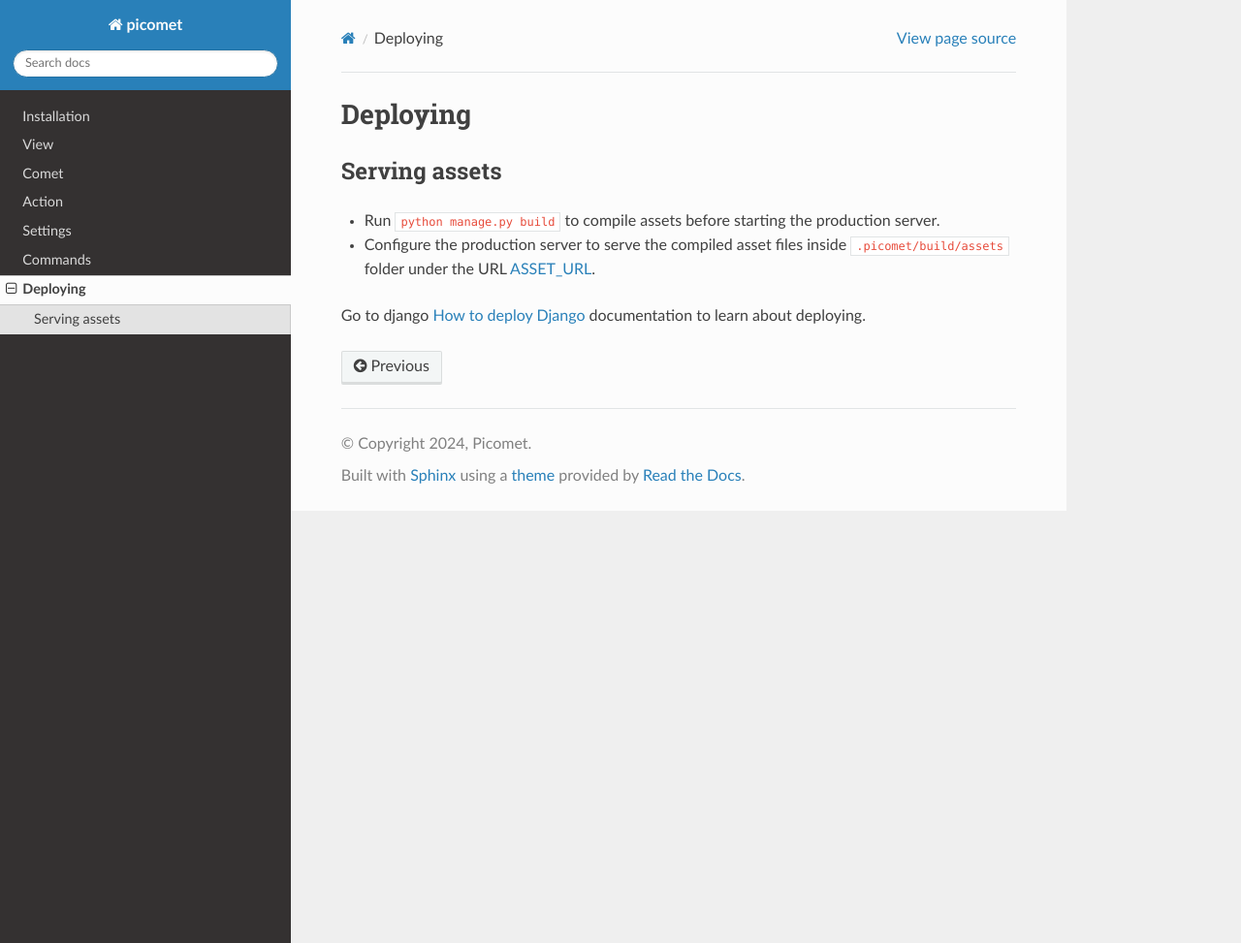
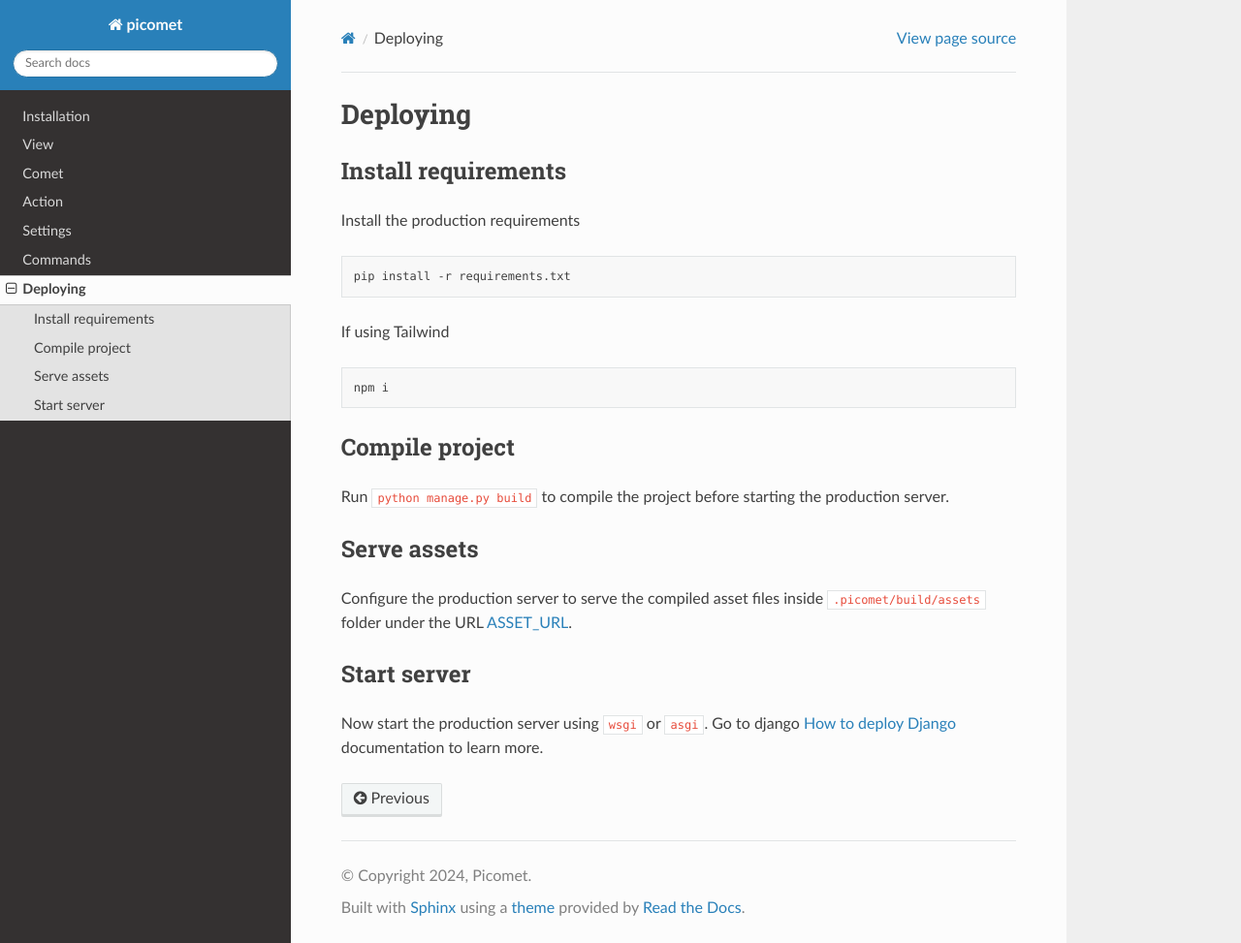
Before and after one commit to picomet/picomet, a Sphinx documentation site: the page built from docs/source/deploying.rst, in a window 1280 px wide and 973 px high. Shown: the whole window at 97% size. Built offline with Sphinx 7.4.7 and the Read the Docs theme 2.0.0, drawn with Linux system fonts in a browser that asks for light colours.

Commit message:
docs: improve deploying guide

```diff
--- a/docs/source/deploying.rst
+++ b/docs/source/deploying.rst
@@ -1,10 +1,35 @@
 Deploying
 =========
 
-Serving assets
-~~~~~~~~~~~~~~
+Install requirements
+~~~~~~~~~~~~~~~~~~~~
 
-- Run ``python manage.py build`` to compile assets before starting the production server.
-- Configure the production server to serve the compiled asset files inside ``.picomet/build/assets`` folder under the URL :ref:`ASSET_URL <asset_url>`.
+Install the production requirements
 
-Go to django `How to deploy Django <https://docs.djangoproject.com/en/5.0/howto/deployment/>`_ documentation to learn about deploying.
+.. code-block:: bash
+
+  pip install -r requirements.txt
+
+If using Tailwind
+
+.. code-block:: bash
+
+  npm i
+
+
+Compile project
+~~~~~~~~~~~~~~~
+
+Run ``python manage.py build`` to compile the project before starting the production server.
+
+
+Serve assets
+~~~~~~~~~~~~
+
+Configure the production server to serve the compiled asset files inside ``.picomet/build/assets`` folder under the URL :ref:`ASSET_URL <asset_url>`.
+
+
+Start server
+~~~~~~~~~~~~
+
+Now start the production server using ``wsgi`` or ``asgi``. Go to django `How to deploy Django <https://docs.djangoproject.com/en/5.0/howto/deployment/>`_ documentation to learn more.
```
